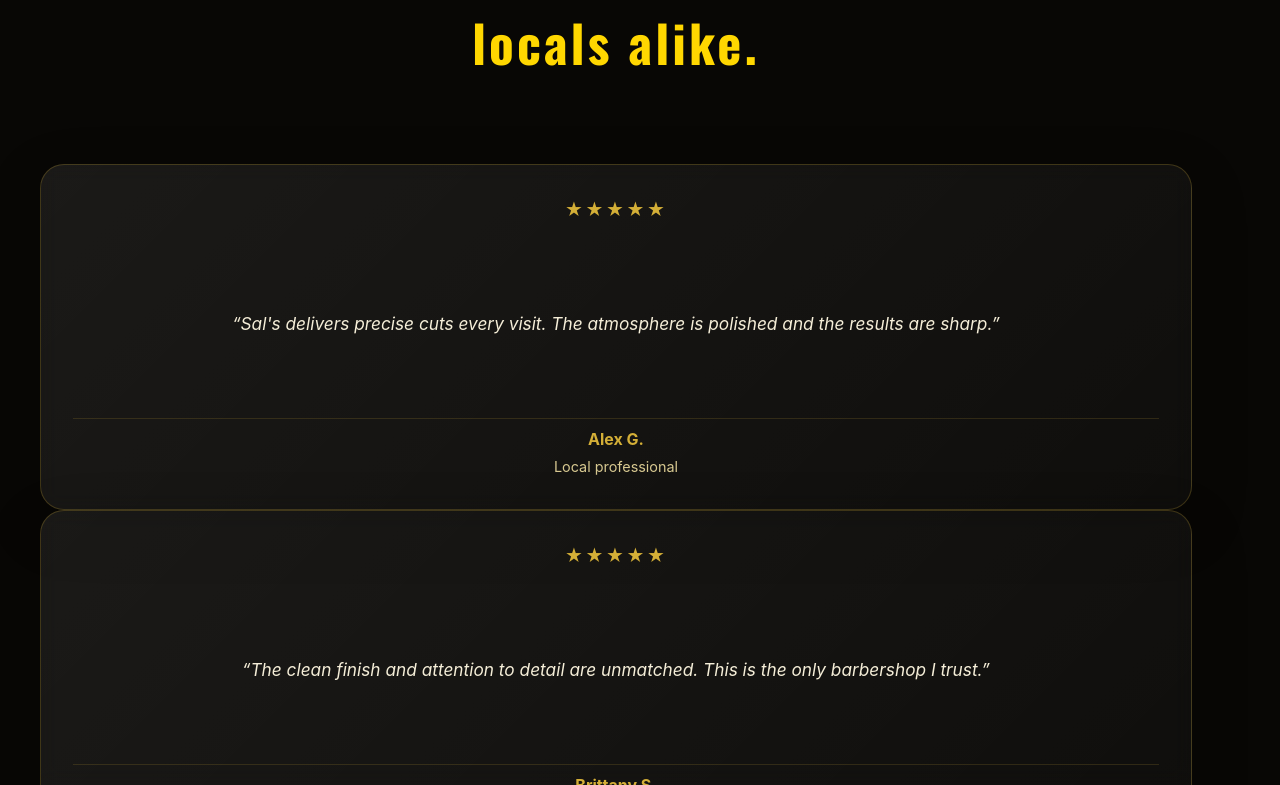
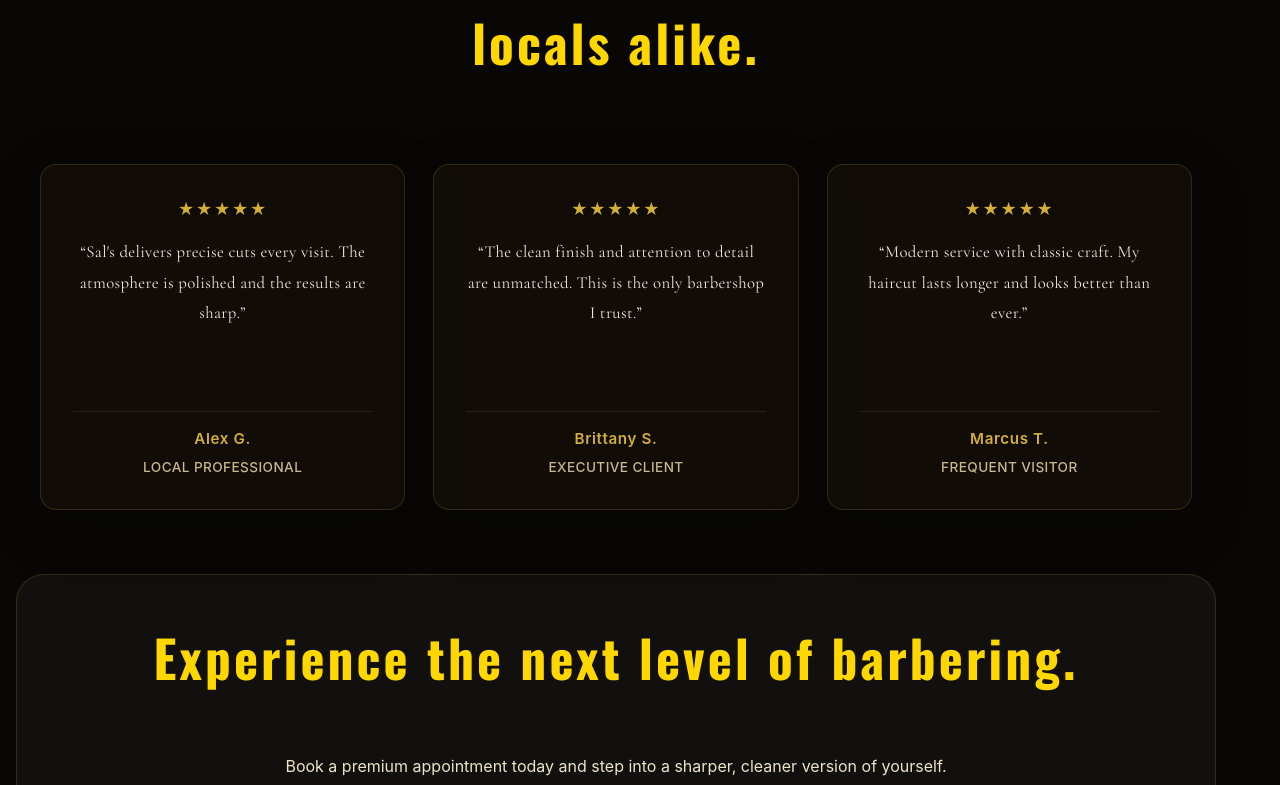
Before and after one commit to h-a-r-i-s-a-l-i/salsbarbershop, a React (Vite) app: page / in a window 1280 px wide. Shown: the part 2015-2800 px from the top of the page. Built offline with nearby package versions, Linux system fonts and the light colour scheme; a web font is replaced by a local one.

Commit message:
Cosmetic

```diff
--- a/src/App.css
+++ b/src/App.css
@@ -1007,7 +1007,6 @@ body {
   background: linear-gradient(180deg, rgba(255, 215, 0, 0.15) 0%, rgba(255, 215, 0, 0.05) 100%);
   padding: 4rem 2rem;
   text-align: center;
-  border-bottom: 2px solid rgba(255, 215, 0, 0.3);
   margin-bottom: 3rem;
 }
 
@@ -1329,14 +1328,14 @@ a {
 }
 
 .booking-hero {
-  background-image: url('https://images.unsplash.com/photo-1517841905240-472988babdf9?auto=format&fit=crop&w=1200&q=80');
+  background-image: url('book-image.jpg');
   background-size: cover;
   background-position: center;
 }
 
 .contact-hero {
-  background-image: linear-gradient(180deg, rgba(18, 15, 11, 0.8), rgba(8, 7, 5, 0.95)),
-    url('https://images.unsplash.com/photo-1502767089025-6572583495b0?auto=format&fit=crop&w=1200&q=80');
+  background-image: linear-gradient(180deg, rgba(18, 15, 11, 0.2), rgba(8, 7, 5, 1)),
+    url('/contact-image.jpg');
   background-size: cover;
   background-position: center;
 }
@@ -1478,6 +1477,8 @@ a {
 .testimonial-grid,
 .services-grid,
 .gallery-grid {
+  display: grid;
+  gap: 1.75rem;
   grid-template-columns: repeat(3, minmax(0, 1fr));
 }
 
@@ -1497,52 +1498,80 @@ a {
   display: flex;
   flex-direction: column;
   justify-content: space-between;
-  background: linear-gradient(135deg, rgba(255, 255, 255, 0.08) 0%, rgba(255, 255, 255, 0.03) 100%);
-  backdrop-filter: blur(10px);
-  border: 1px solid rgba(212, 175, 55, 0.24);
-  transition: all 0.3s ease;
+  background: rgba(24, 18, 10, 0.6);
+  border: 1px solid rgba(212, 175, 55, 0.18);
+  border-radius: 16px;
+  transition: all 0.35s cubic-bezier(0.4, 0, 0.2, 1);
+  position: relative;
+}
+
+.testimonial-card::before {
+  content: '';
+  position: absolute;
+  inset: -1px;
+  border-radius: 16px;
+  padding: 1px;
+  background: linear-gradient(135deg, rgba(212, 175, 55, 0.2) 0%, rgba(212, 175, 55, 0.05) 100%);
+  -webkit-mask: linear-gradient(#fff 0 0) content-box, linear-gradient(#fff 0 0);
+  -webkit-mask-composite: xor;
+  mask-composite: exclude;
+  pointer-events: none;
+  opacity: 0;
+  transition: opacity 0.35s ease;
 }
 
 .testimonial-card:hover {
-  background: linear-gradient(135deg, rgba(255, 255, 255, 0.12) 0%, rgba(255, 255, 255, 0.06) 100%);
-  border-color: rgba(212, 175, 55, 0.4);
-  transform: translateY(-4px);
-  box-shadow: 0 24px 72px rgba(0, 0, 0, 0.3);
+  border-color: rgba(212, 175, 55, 0.35);
+  background: rgba(24, 18, 10, 0.75);
+  transform: translateY(-6px);
+  box-shadow: 0 20px 60px rgba(0, 0, 0, 0.4), 0 0 20px rgba(212, 175, 55, 0.1);
+}
+
+.testimonial-card:hover::before {
+  opacity: 1;
 }
 
 .testimonial-stars {
   color: #d4af37;
-  margin-bottom: 1.2rem;
-  letter-spacing: 0.12em;
-  font-size: 1.1rem;
+  margin-bottom: 1rem;
+  letter-spacing: 0.08em;
+  font-size: 1rem;
+  text-shadow: 0 2px 4px rgba(0, 0, 0, 0.3);
 }
 
 .testimonial-quote {
-  margin: 0 0 0.75rem;
-  font-size: 1.08rem;
-  line-height: 1.9;
+  margin: 0 0 1.5rem;
+  font-size: 1.05rem;
+  line-height: 1.8;
   font-style: italic;
-  color: #f5eed8;
-  flex-grow: 0;
+  color: #f0e8d8;
+  flex-grow: 1;
+  font-family: var(--font-serif);
+  letter-spacing: 0.02em;
 }
 
 .testimonial-author {
   display: flex;
   flex-direction: column;
-  gap: 0.3rem;
-  align-items: center;
-  border-top: 1px solid rgba(212, 175, 55, 0.16);
-  padding-top: 0.5rem;
+  gap: 0.4rem;
+  align-items: center;
+  border-top: 1px solid rgba(212, 175, 55, 0.12);
+  padding-top: 1rem;
 }
 
 .testimonial-name {
-  font-weight: 700;
+  font-weight: 600;
   color: #d4af37;
+  font-size: 0.95rem;
+  letter-spacing: 0.04em;
 }
 
 .testimonial-role {
-  color: #d8c991;
-  font-size: 0.9rem;
+  color: #c8b88f;
+  font-size: 0.85rem;
+  letter-spacing: 0.03em;
+  text-transform: uppercase;
+  font-weight: 500;
 }
 
 .service-card {
```
Also changed, not shown: public/contact-image.jpg (added), 1 other file (tests, documents, lock files or other folders).
